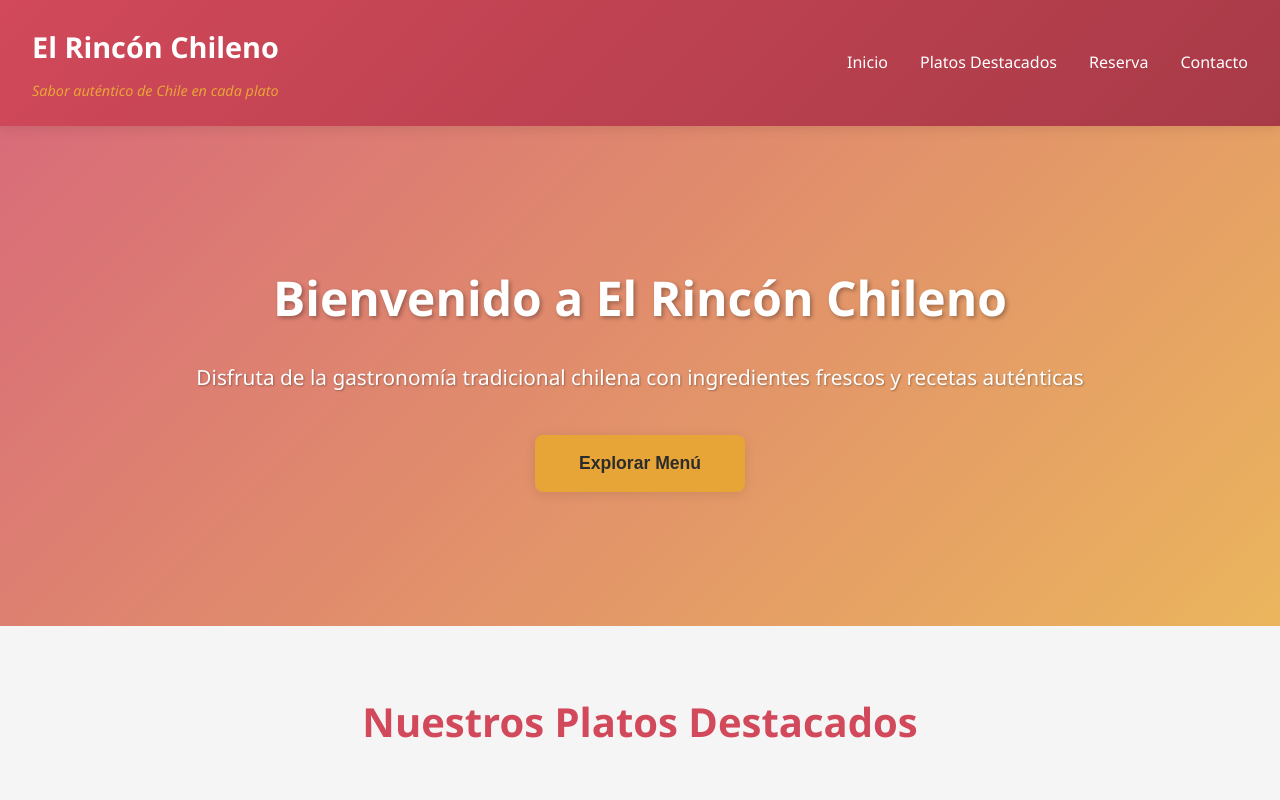
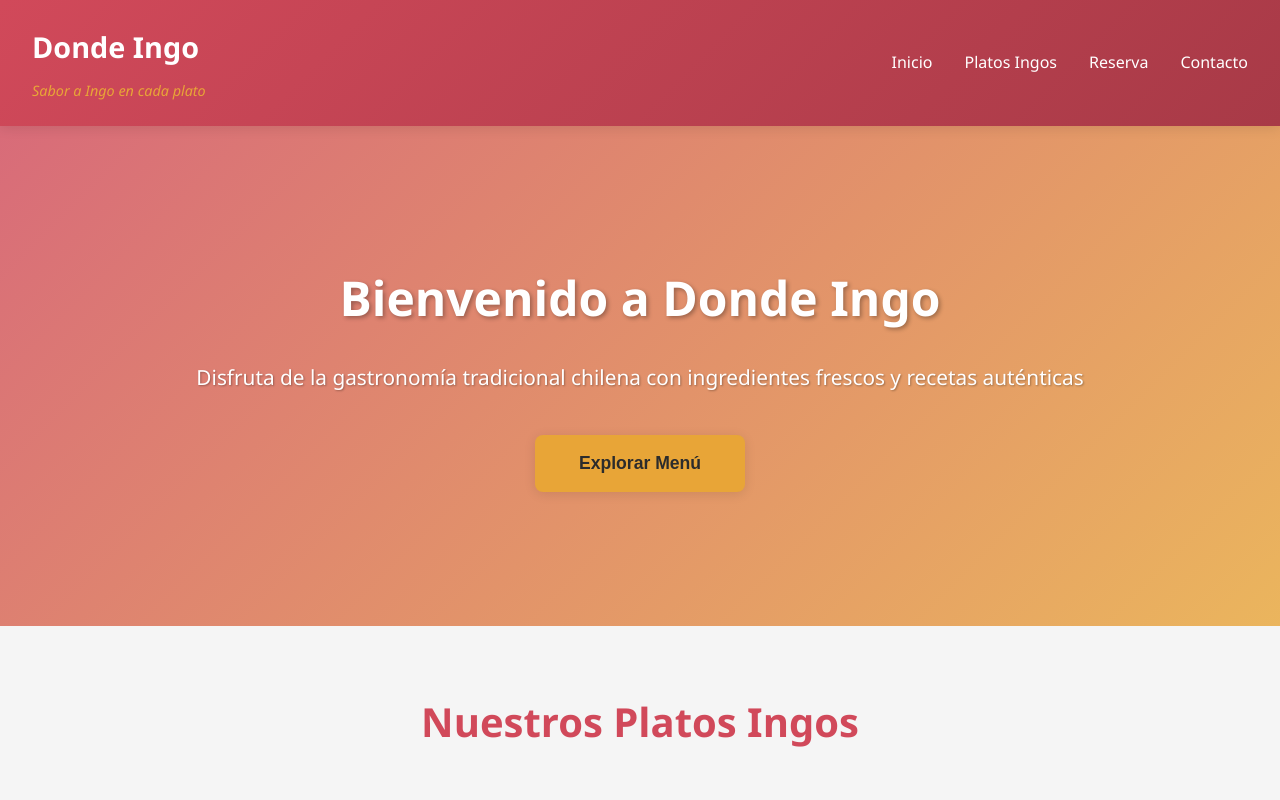
Before and after one commit to cristobaldb75-cpu/semana-3, a plain HTML site: page index.html in a window 1280 px wide. Shown: the top 800 px of the page. Drawn offline with Linux system fonts and the light colour scheme.

Commit message:
Add files via upload

```diff
--- a/index.html
+++ b/index.html
@@ -3,19 +3,19 @@
 <head>
   <meta charset="UTF-8">
   <meta name="viewport" content="width=device-width, initial-scale=1.0">
-  <title>El Rincón Chileno - Restaurante</title>
+  <title>Donde Ingo - Restaurante</title>
   <link rel="stylesheet" href="styles.css">
 </head>
 <body>
   <header>
     <div class="logo-section">
-      <h1>El Rincón Chileno</h1>
-      <p class="slogan">Sabor auténtico de Chile en cada plato</p>
+      <h1>Donde Ingo</h1>
+      <p class="slogan">Sabor a Ingo en cada plato</p>
     </div>
     <nav>
       <ul>
         <li><a href="#inicio">Inicio</a></li>
-        <li><a href="#platos">Platos Destacados</a></li>
+        <li><a href="#platos">Platos Ingos</a></li>
         <li><a href="#reserva">Reserva</a></li>
         <li><a href="#contacto">Contacto</a></li>
       </ul>
@@ -26,15 +26,15 @@
     <!-- Sección Hero -->
     <section id="inicio" class="hero">
       <div class="hero-content">
-        <h2>Bienvenido a El Rincón Chileno</h2>
+        <h2>Bienvenido a Donde Ingo</h2>
         <p>Disfruta de la gastronomía tradicional chilena con ingredientes frescos y recetas auténticas</p>
         <button class="cta-button">Explorar Menú</button>
       </div>
     </section>
 
-    <!-- Sección Platos Destacados -->
+    <!-- Sección Platos Ingos -->
     <section id="platos" class="platos-destacados">
-      <h2>Nuestros Platos Destacados</h2>
+      <h2>Nuestros Platos Ingos</h2>
       <div class="platos-grid">
         <article class="tarjeta-plato">
           <div class="plato-imagen">🍲</div>
@@ -52,7 +52,7 @@
 
         <article class="tarjeta-plato">
           <div class="plato-imagen">🥘</div>
-          <h3>Empanadas Criollas</h3>
+          <h3>Empanadas Criollas con sabor a ingo</h3>
           <p>Empanadas caseras rellenas de carne, cebolla, aceitunas y huevo cocido. Crocantes y jugosas.</p>
           <span class="precio">$8.990</span>
         </article>
@@ -114,18 +114,18 @@
   <footer>
     <div class="footer-content">
       <div class="footer-section">
-        <h3>El Rincón Chileno</h3>
+        <h3>Donde Ingo</h3>
         <p>Restaurante especializado en gastronomía tradicional chilena.</p>
       </div>
 
       <div class="footer-section">
         <h4>Ubicación</h4>
-        <p>Calle Chile Nº 2890<br>Santiago, Chile</p>
+        <p>Errazuirz Nº 1730<br>Coyhaique, Chile</p>
       </div>
 
       <div class="footer-section">
         <h4>Contacto</h4>
-        <p>Teléfono: +56 9 2222 2222<br>Email: info@elrinconchileno.cl</p>
+        <p>Teléfono: +56 9 2222 2222<br>Email: info@dondeingo.cl</p>
       </div>
 
       <div class="footer-section">
@@ -135,7 +135,7 @@
     </div>
 
     <div class="footer-bottom">
-      <p>&copy; 2026 El Rincón Chileno. Todos los derechos reservados.</p>
+      <p>&copy; 2026 Donde Ingo. Todos los derechos reservados.</p>
     </div>
   </footer>
 </body>
```
